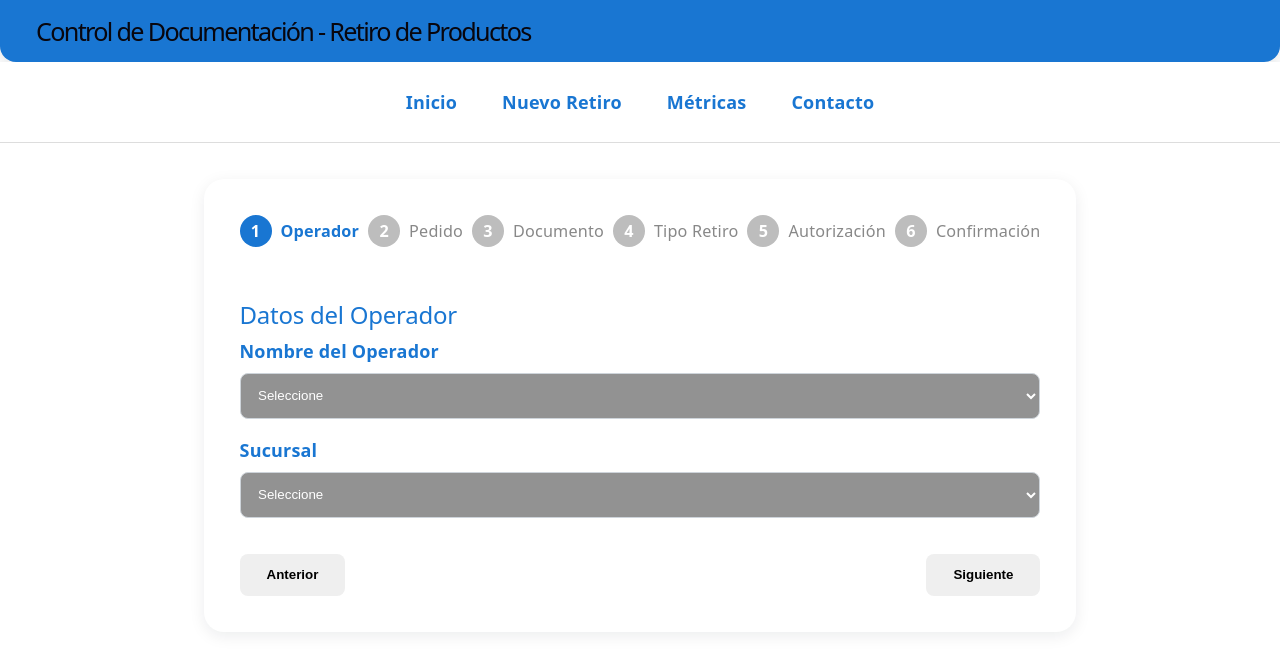
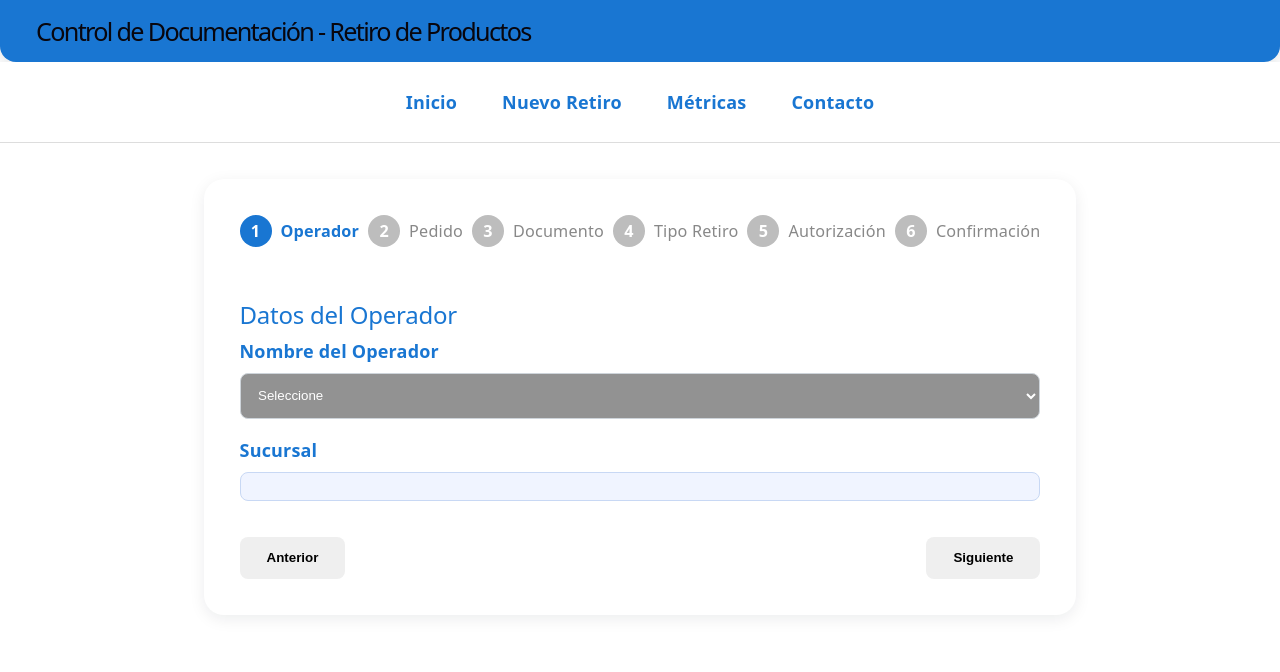
Before and after one commit to BlasterLc/checklist-retiro-frontend, a React (Vite) app: page /retiro in a window 1280 px wide. Shown: the top 672 px of the page. Built offline with nearby package versions, Linux system fonts and the light colour scheme; no server answers.

Commit message:
feat: sucursal fija desde variable de entorno VITE_SUCURSAL
Reemplaza el select de sucursal por un campo de solo lectura que toma
el valor de VITE_SUCURSAL. Agrega estilo .campo-fijo y excluye .env del repo.

```diff
--- a/src/components/Flujo/StepOperador.jsx
+++ b/src/components/Flujo/StepOperador.jsx
@@ -25,9 +25,7 @@ function StepOperador({
 
             if (e.key === "Enter") {
 
-              document
-                .getElementById("sucursal")
-                .focus();
+              avanzarPaso();
 
             }
 
@@ -46,30 +44,7 @@ function StepOperador({
 
         <label>Sucursal</label>
 
-        <select
-          id="sucursal"
-          value={formulario.sucursal}
-          onChange={(e) =>
-            setFormulario({
-              ...formulario,
-              sucursal: e.target.value
-            })
-          }
-          onKeyDown={(e) => {
-
-            if (e.key === "Enter") {
-
-              avanzarPaso();
-
-            }
-
-          }}
-        >
-          <option value="">Seleccione</option>
-          <option value="Sucursal A">Sucursal A</option>
-          <option value="Sucursal B">Sucursal B</option>
-          <option value="Sucursal C">Sucursal C</option>
-        </select>
+        <p className="campo-fijo">{formulario.sucursal}</p>
 
       </div>
 
--- a/src/pages/NuevoRetiro.jsx
+++ b/src/pages/NuevoRetiro.jsx
@@ -18,10 +18,12 @@ const [resultadoFinal, setResultadoFinal] = useState(null);
 
 const { retiros, setRetiros } = useRetiros();
 
+const SUCURSAL = import.meta.env.VITE_SUCURSAL ?? "";
+
 const [formulario, setFormulario] = useState({
 
 operador: "",
-sucursal: "",
+sucursal: SUCURSAL,
 
 pedido: null,
 
@@ -81,7 +83,7 @@ const iniciarNuevoRetiro = () => {
 setFormulario({
 
   operador: "",
-  sucursal: "",
+  sucursal: SUCURSAL,
 
   pedido: null,
 
--- a/src/styles/pages/_retiro.scss
+++ b/src/styles/pages/_retiro.scss
@@ -59,6 +59,15 @@
 
   border: 1px solid #ccc;
 
+  border-radius: v.$radius-sm;
+}
+
+.campo-fijo {
+  padding: .75rem;
+  font-weight: 500;
+  color: #1976d2;
+  background: #f0f4ff;
+  border: 1px solid #c8d8f4;
   border-radius: v.$radius-sm;
 }
 
```
Also changed, not shown: 1 other file (tests, documents, lock files or other folders).
